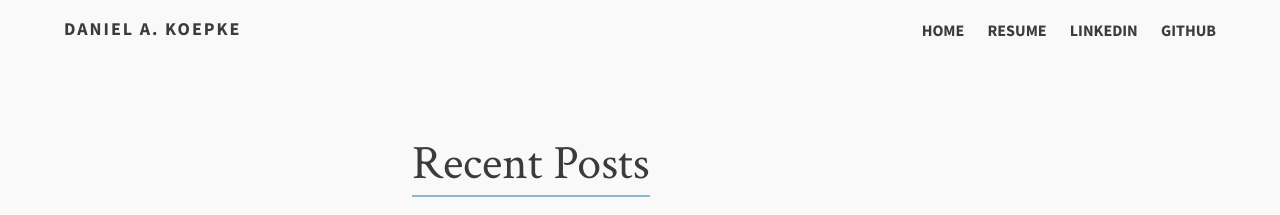
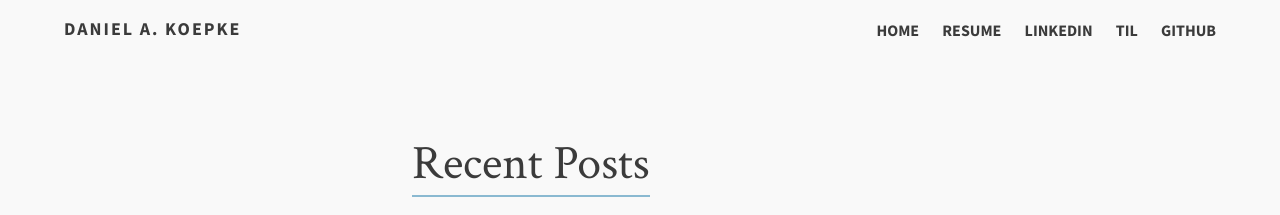
Before and after one commit to dkoepke/dkoepke.github.io, a Jekyll site: the page built from index.md, in a window 1280 px wide. Shown: the top 215 px of the page. Built offline with Jekyll 4.4.1, drawn with Linux system fonts in a browser that asks for light colours.

Commit message:
TIL link.

```diff
--- a/_config.yml
+++ b/_config.yml
@@ -21,6 +21,9 @@ links:
     url: /resume
   - title: LinkedIn
     url: http://www.linkedin.com/pub/daniel-koepke/19/217/a7a
+    external: true
+  - title: TIL
+    url: https://github.com/dkoepke/til
     external: true
   - title: Github
     url: https://github.com/dkoepke
```
